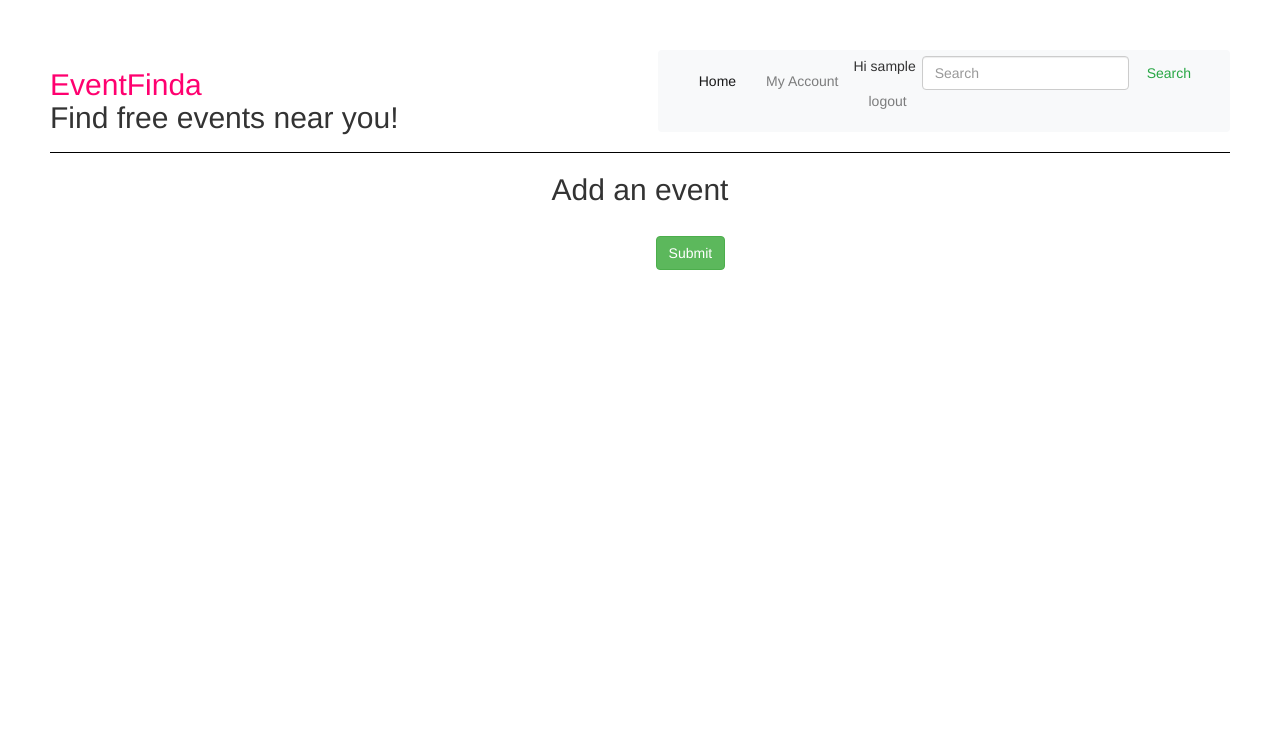
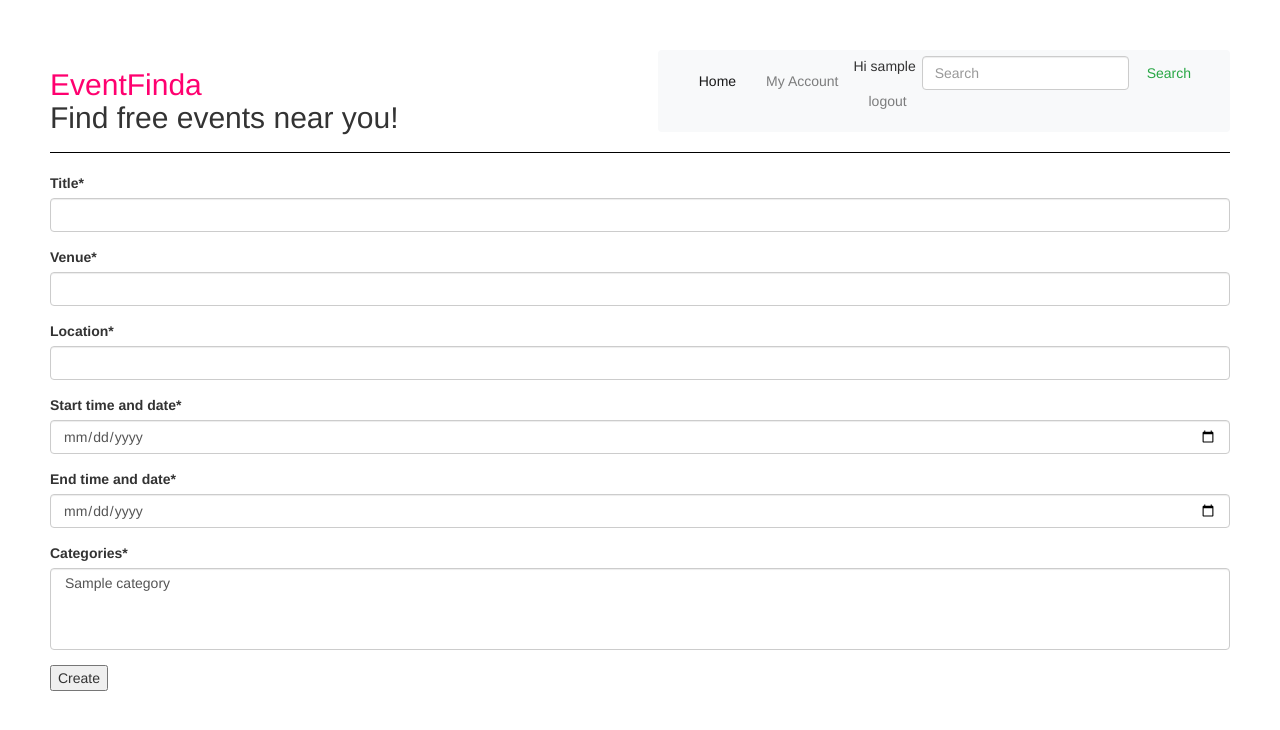
Before and after one commit to angelamac999/event-finding-app-ang, a Django app: page /event-finder/addevent/ in a window 1280 px wide. Shown: the top 730 px of the page. Run offline with Django 3.2, Linux system fonts and the light colour scheme; a user stored in the database is signed in; tables that the repository leaves empty hold one stand-in row (values such as "Sample post"); some libraries are stand-ins or nearby versions.

Commit message:
pushing lastest files

```diff
--- a/eventFinderApp/forms.py
+++ b/eventFinderApp/forms.py
@@ -1,17 +1,41 @@
+from django import forms
 from django.forms import ModelForm
 from .models import Event, Category
 
+class DateInput(forms.DateInput):
+      input_type = 'date'
+
 class EventForm(ModelForm):
+   class Meta:
+       model = Event
+       fields = [
+           'title',
+           'venue',
+           'location',
+           'start_time',
+           'end_time',
+           'categories',
+           ]
+       widgets = {
+          'start_time': DateInput(),
+          'end_time': DateInput(),
+      }
 
-    class Meta:
 
-        model = Event
-        fields = ['title', 'location', 'venue', 'start_time', 'end_time']
+
+# class EventForm(ModelForm):
+#     start_time = forms.start
+#     widget=forms.SelectDateWidget)
+
+#     class Meta:
+
+#         model = Event
+#         fields = ['title', 'location', 'venue', 'start_time', 'end_time']
 
 
 
 
-
+# make a class and add a widget
 
 # from django.contrib.auth.models import User
 # from django import forms
--- a/eventFinderApp/templates/eventFinderApp/addevent.html
+++ b/eventFinderApp/templates/eventFinderApp/addevent.html
@@ -2,49 +2,14 @@
 {% extends "base.html" %}
 
 {% block content %}
+{% load crispy_forms_tags %}
 
 <div class = "event-container">
 
-    <div class = "row justify-content-center">
-
-        <div class = "col-6" align="center">
-
-            <h2 class = "mb-5"> Add an event </h2>
-
-{% comment %}
-
-            <form action = "{% url 'eventFinderApp:addevent' %}" method = "post">
-
+        <form action="" method="post">
                 {% csrf_token %}
-
-                {{ eventform| 'form' }}
-
-                <input type = "submit" value = "Submit">
-
-            </form> {% endcomment %}
-
- <form class="form-horizontal" role="form" action="" method="post" enctype="multipart/form-data">
-
-                        {% csrf_token %}
-
-                        {% include 'eventFinderApp/event_form.html' %}
-
-                        <div class="form-group">
-
-                            <div class="col-sm-offset-2 col-sm-10">
-
-                                <button type="submit" class="btn btn-success">Submit</button>
-
-                            </div>
-
-                        </div>
-
-                    </form>
-
-            {% endblock %}
-
-        </div>
-
-    </div>
-
+                {{ form|crispy }}
+            <input type="submit" value="Create" id="submit">
+            </form>
 </div>
+{% endblock %}
--- a/eventFinderApp/views.py
+++ b/eventFinderApp/views.py
@@ -2,252 +2,115 @@ from django.http import HttpResponse, HttpResponseRedirect
 from django.urls import reverse, reverse_lazy
 from django.views import generic
 from django.shortcuts import render
-from .models import Event, Category
+from .models import Event
 from .forms import EventForm
-from django.contrib.auth.decorators import login_required
-
-
 class IndexView(generic.ListView):
-
     template_name = 'eventFinderApp/index.html'
-
     context_object_name = 'events_list'
-
-
     def get_queryset(self):
-
         '''Return the events.'''
-
         return Event.objects.all()
-
-
-
 class AccountView(generic.ListView):
-
     template_name = 'eventFinderApp/account.html'
-
     context_object_name = 'events_list'
-
-
-
     def get_queryset(self):
-
         '''Return the events.'''
-
-        return Event.objects.filter()
-
-
-
-
-
+        return Event.objects.filter(host = self.request.user)
 class EventView(generic.DetailView):
-
     model = Event
-
     template_name = 'eventFinderApp/event.html'
-
-
-
-@login_required(login_url = 'login')
-
+def account(request):
+    return render(request, 'eventFinderApp/account.html')
+# the fucntional view for add event
 def addevent(request):
-
-    # if this is a POST request, we need to process the form data
-
+    # if this is a POST request we need to process the form data
     if request.method == 'POST':
-
-        # create a form instance and populate it with data from the request
-
-        form = EventForm(request.POST)
-
-        # check whether it is valid
-
-        if form.is_valid():
-
-            #process the data in form.cleaned_data as required
-
-            #get the new event from the form but don't save it yet
-
-            new_event = form.save(commit=False)
-
-            # add the host
-
-            new_event.host = request.user
-
-            form.save()
-
+        # create a form instance and populate it with data from the request:
+        eventform = EventForm(request.POST)
+        # check whether it's valid:
+        if eventform.is_valid():
+            # save the data from the form
+            eventform.save()
+            # redirect to the event list
             return HttpResponseRedirect(reverse('eventFinderApp:index'))
-
-        return render(request, 'eventFinderApp/addevent.html', {'eventform': form})
-
-    # if it is a GET request (or any other method) we'll create a blank form
-
+    # if a GET (or any other method) we'll create a blank form
     else:
-
         eventform = EventForm()
-
-        return render(request, 'eventFinderApp/addevent.html', {'eventform': eventform})
-
-
-
-
-def account(request):
-
-    return render(request, 'eventFinderApp/account.html')
-
-
-
-
-
-# from django.http import HttpResponse, HttpResponseRedirect
-# from django.urls import reverse, reverse_lazy
-# from django.views import generic
-# from django.shortcuts import render
-# from .models import Event
-# from .forms import NewEventForm
-# from django.contrib.auth.decorators import login_required
-# from django.contrib.auth import authenticate, login
-# from django.contrib.auth import logout
-# from django.contrib.auth.models import Permission, User
-# # from .forms import NewEventForm, AccountForm
-
-# class IndexView(generic.ListView):
-#     template_name = 'eventFinderApp/index.html'
-#     context_object_name = 'events_list'
-
-#     def get_queryset(self):
-#         '''Return the events.'''
-#         return Event.objects.all()
-
-# class EventView(generic.DetailView):
-#     model = Event
-#     template_name = 'eventFinderApp/event.html'
-
-# class AccountView(generic.DetailView):
-#     model = User
-#     template_name = 'eventFinderApp/account.html'
-
-# def account(request):
-#     accountform = AccountForm()
-#     return render(request, 'eventFinderApp/account.html', {'accountform': accountform})
-
-# @login_required(login_url='login')
-# def add_event(request):
-#     # if this is a POST request we need to process the form data
-#     if request.method == 'POST':
-#         # create a form instance and populate it with data from the request:
-#         form = NewEventForm(request.POST)
-#         # check whether it's valid:
-#         if form.is_valid():
-#             # process the data in form.cleaned_data as required
-#             # ...
-#             # redirect to a new URL:
-#             # return HttpResponseRedirect('/thanks/')
-#             form.save()
-#             return HttpResponseRedirect(reverse('eventFinderApp:index'))
-
-#         return render(request, 'eventFinderApp/newEventForm.html', {'eventform': form})
-
-#     # if a GET (or any other method) we'll create a blank form
-
-#     else:
-
-#         eventform = NewEventForm()
-
-#         return render(request, 'eventFinderApp/newEventForm.html', {'eventform': eventform})
-
-
-# def logout_user(request):
-#     logout(request)
-#     form = AccountForm(request.POST or None)
-#     context = {
-#         "form": form,
-#     }
-#     return render(request, 'eventFinderApp/account.html', context)
-
-
-# def login_user(request):
-#     if request.method == "POST":
-#         username = request.POST['username']
-#         password = request.POST['password']
-#         user = authenticate(username=username, password=password)
-#         if user is not None:
-#             if user.is_active:
-#                 login(request, user)
-#                 events = Event.objects.filter(user=request.user)
-#                 return render(request, 'eventFinderApp/index.html', {'events': events})
-#             else:
-#                 return render(request, 'eventFinderApp/acccount.html', {'error_message': 'Your account has been disabled'})
-#         else:
-#             return render(request, 'eventFinderApp/acccount.html', {'error_message': 'Invalid login'})
-#     return render(request, 'eventFinderApp/acccount.html')
-
-
-# def register(request):
-#     form = AccountForm(request.POST or None)
-#     if form.is_valid():
-#         user = form.save(commit=False)
-#         username = form.cleaned_data['username']
-#         password = form.cleaned_data['password']
-#         user.set_password(password)
-#         user.save()
-#         user = authenticate(username=username, password=password)
-#         if user is not None:
-#             if user.is_active:
-#                 login(request, user)
-#                 events = Event.objects.filter(user=request.user)
-#                 return render(request, 'eventFinderApp/acccount.html', {'events': events})
-#     context = {
-#         "form": form,
-#     }
-#     return render(request, 'eventFinderApp/acccount.html', context)
-
-
-# class NewEventView(generic.CreateView):
-#     template_name ='eventFinderApp/event_adder.html'
-#     form_class = NewEventForm
-#     queryset = Event.objects.all()
-#     success_url = '/event-finder/thanks/'
-
-# def get_new_event(request):
-#     # if this is a POST request we need to process the form data
-
-#     if request.method == 'POST':
-
-#     # create a form instance and populate it with data from the request:
-
-#         form = NewEventForm(request.POST)
-
-#     # check whether it's valid:
-
-#     if form.is_valid():
-
-#                 # process the data in form.cleaned_data as required
-
-#                 # ...
-
-#                 # redirect to a new URL:
-
-#         return HttpResponseRedirect('/thanks/')
-
-
-
-#         # if a GET (or any other method) we'll create a blank form
-
-#     else:
-
-#         form = NewEventForm()
-
-
-
-#     return render(request, 'eventFinderApp/event_adder.html', {'form': form})
-
-# def account(request):
-
-#     return render(request, 'eventFinderApp/account.html')
-
-
-
-# def thanks(request):
-
-#     return render(request, 'eventFinderApp/thanks.html')
+    # create the context for our template
+    context = {'form': eventform}
+    # build the response with our template
+    template = 'eventFinderApp/addevent.html'
+    return render(request, template, context)
+# the Class based view for add event
+class AddEventView(generic.View):
+    # in the class basded view we handle the GET request with a get() function
+    def get(self, request):
+        # create our form instance
+        eventform = EventForm()
+        # assign it to the context
+        context = {'form': eventform}
+        # return our template with our context
+        template = 'eventFinderApp/addevent.html'
+        return render(request, template, context)
+    # in the class based view we handle the POST request with a post() function
+    def post(self, request):
+        # we create our form instance with the data from the request
+        eventform = EventForm(request.POST)
+        # check if the form is valid
+        if eventform.is_valid():
+            # save the data of the form
+            eventform.save()
+            # redirect to the list of events
+            return HttpResponseRedirect(reverse('eventFinderApp:index'))
+        # if the form isn't valid return the form (with automatic errors)
+            # create the context for our template
+        context = {'form': eventform}
+        # build the response with our template
+        template = 'eventFinderApp/addevent.html'
+        return render(request, template, context)
+# there's a lot of duplicated lines in our AddEventView so lets try and fix that
+# this class is exactly the same as the one above!
+# it just is arranged a little differently
+class AddEventView2(generic.View):
+    template = 'eventFinderApp/addevent.html'
+    form_class = EventForm
+    success_url = reverse_lazy('eventFinderApp:index')
+    # we have to use reverse_lazy so that urls.py can load our class
+    # and not get stuck in a recursive loop
+    def form_context(self, eventform):
+        # assign the form to the context
+        return {'form': eventform}
+    # in the class basded view we handle the GET request with a get() function
+    def get(self, request):
+        # create our form instance
+        eventform = self.form_class()
+        # return our template with our contex
+        return render(request, self.template, self.form_context(eventform))
+    # in the class based view we handle the POST request with a post() function
+    def post(self, request):
+        # we create our form instance with the data from the request
+        eventform = self.form_class(request.POST)
+        # check if the form is valid
+        if eventform.is_valid():
+            # save the data of the form
+            eventform.save()
+            # redirect to the list of events
+            return HttpResponseRedirect(self.success_url)
+        # if the form isn't valid return the form (with automatic errors)
+        # build the response with our template
+        return render(request, self.template, self.form_context(eventform))
+# since we are doing something very common django has a built in tool to do this for us
+class AddEventCreateView(generic.CreateView):
+    # using the create view we can just give it the variables
+    # as the functionaity is already built in!
+    form_class = EventForm
+    template_name = 'eventFinderApp/addevent.html'
+    success_url = reverse_lazy('eventFinderApp:index')
+    # we have to use reverse_lazy so that urls.py can load our class
+    # and not get stuck in a recursive loop
+class AddEventCreateView(generic.CreateView):
+    # using the create view we can just give it the variables
+    # as the functionaity is already built in!
+    form_class = EventForm
+    template_name = 'eventFinderApp/addevent.html'
+    success_url = reverse_lazy('eventFinderApp:index')
```
Also changed, not shown: eventFinderApp/models.py (+6 -1 lines), eventFinderApp/migrations/0001_initial.py, eventFinderApp/migrations/0002_event_host.py (added).
